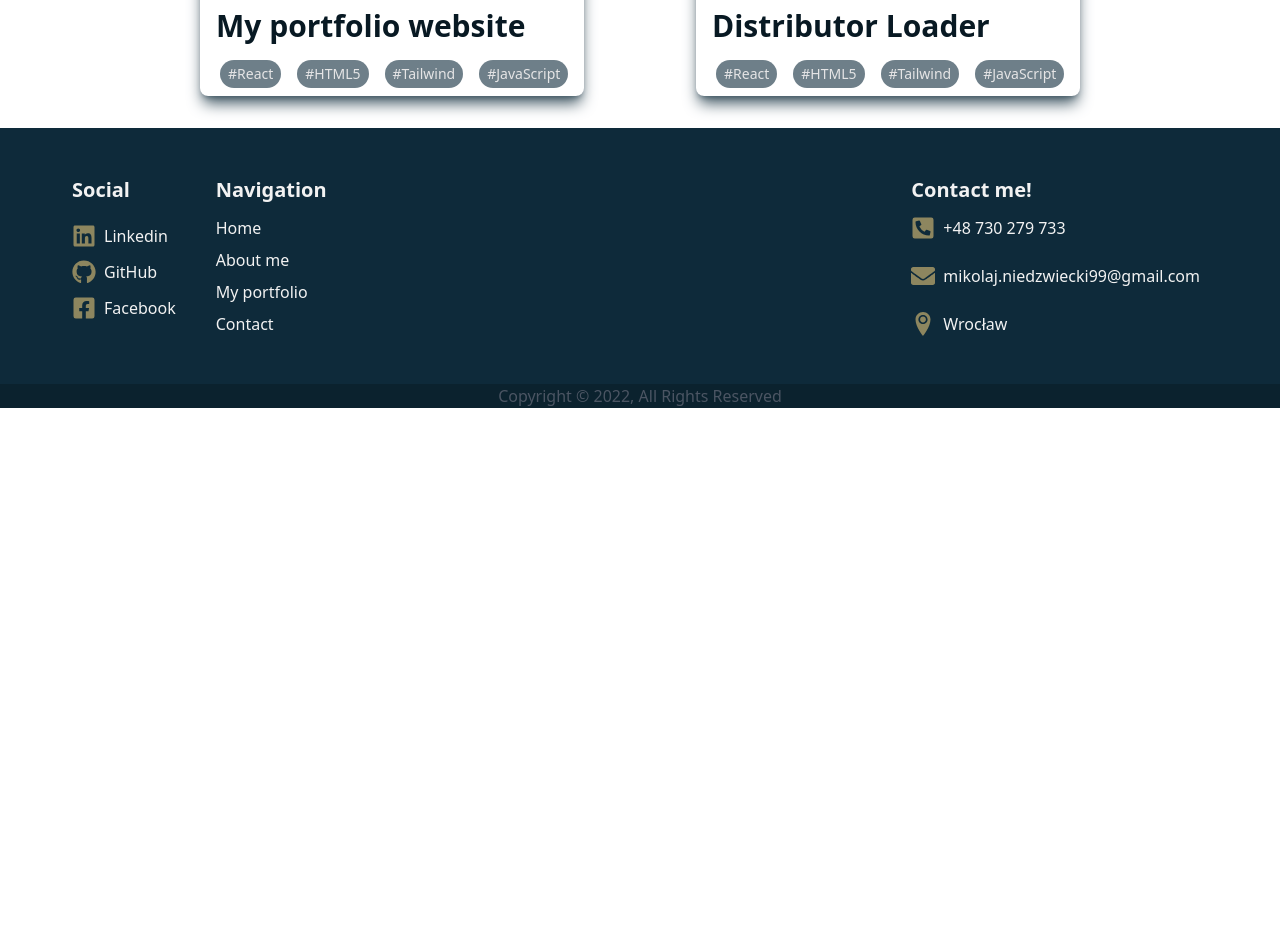
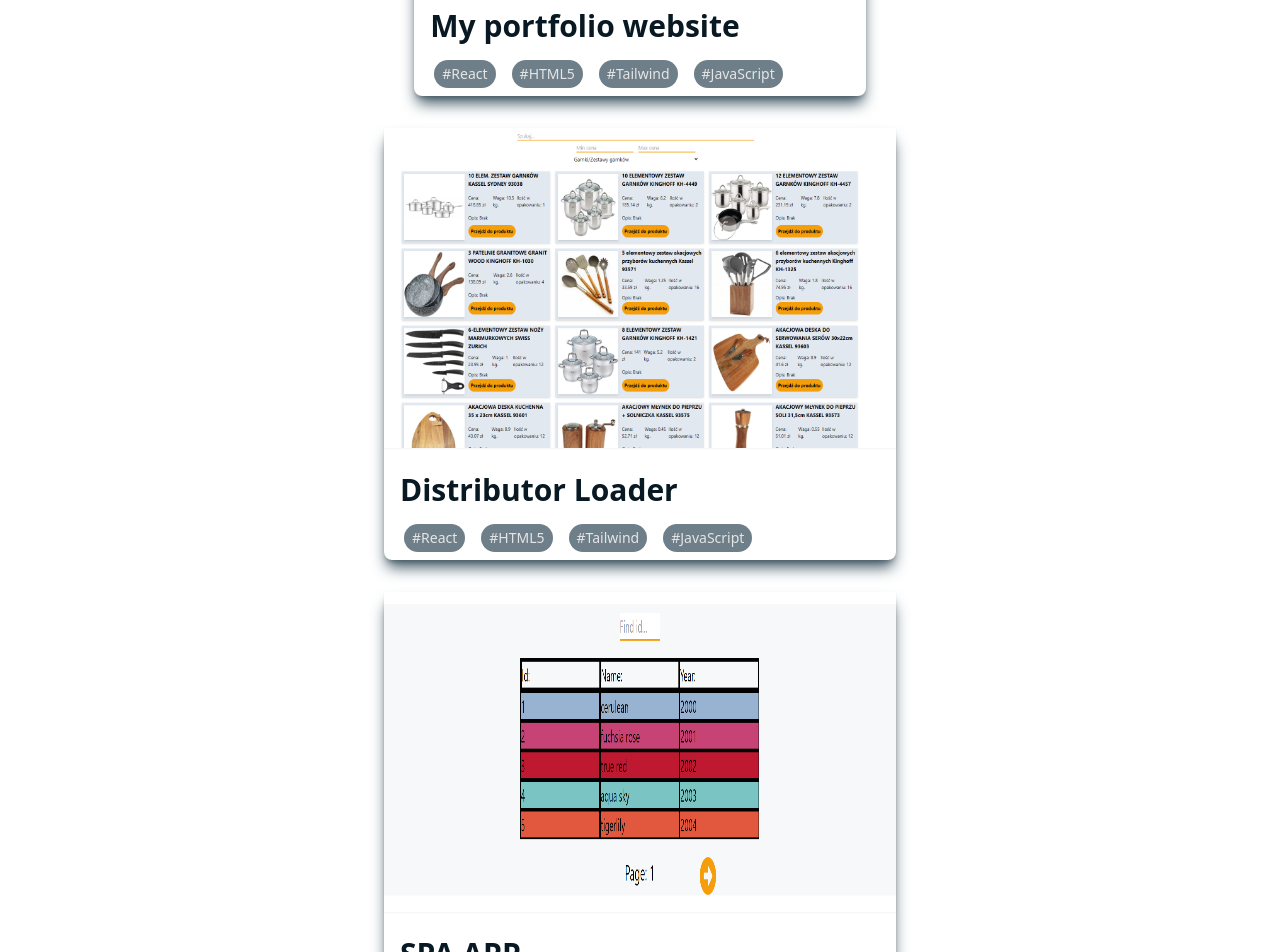
Before and after one commit to kolamaja/Portfolio, a React (Create React App) app: page /portfolio in a window 1280 px wide. Shown: the part 480-1432 px from the top of the page. Before the commit the page ends 888 px from the top, so only its background shows below. Built offline with nearby package versions, Linux system fonts and the light colour scheme.

Commit message:
feat(Portfolio) SPA APP add

```diff
--- a/src/App.js
+++ b/src/App.js
@@ -1,4 +1,3 @@
-
 import { Routes, Route } from "react-router-dom";
 import { About } from "./Pages/About";
 import { Contact } from "./Pages/Contact";
@@ -8,19 +7,23 @@ import { Portfolio } from "./Pages/Portfolio";
 import { DistributorLoader } from "./Pages/DistributorLoader";
 
 function App() {
-	return (
-		<Routes>
-			<Route  path="/" element={<Home />} />
-			<Route path="/about" element={<About />}/>
-			<Route path="/portfolio" element={<Portfolio />}/>
-			<Route path="/contact" element={<Contact />}/>
-			<Route path="/distributor" element={<DistributorLoader/>}/>
-			<Route path="*" element={<PageNotFound />}/>
-
-
-
-		</Routes>
-	);
+  return (
+    <Routes>
+      <Route path="/" element={<Home />} />
+      <Route path="/about" element={<About />} />
+      <Route path="/portfolio" element={<Portfolio />} />
+      <Route path="/contact" element={<Contact />} />
+      <Route path="/distributor" element={<DistributorLoader />} />
+      <Route
+        path="/spa"
+        component={() => {
+          window.location.href = "https://deft-kataifi-80f7ca.netlify.app/";
+          return null;
+        }}
+      />
+      <Route path="*" element={<PageNotFound />} />
+    </Routes>
+  );
 }
 
 export default App;
--- a/src/Pages/Portfolio.js
+++ b/src/Pages/Portfolio.js
@@ -2,6 +2,7 @@ import React from "react";
 import { Footer } from "../components/Footer";
 import porf1 from "../img/portf1.JPG";
 import dist1 from "../img/dist1.PNG";
+import spa1 from "../img/spa1.PNG";
 
 import NavBar from "../components/NavBar";
 import { PortfolioElement } from "../components/PortfolioElement";
@@ -33,6 +34,16 @@ export const Portfolio = () => {
               tag4="#JavaScript"
             />
           </Link>
+          <a target={"_blank"} href="https://deft-kataifi-80f7ca.netlify.app/" rel="noreferrer">
+            <PortfolioElement
+              img={spa1}
+              title="SPA APP"
+              tag1="#React"
+              tag2="#HTML5"
+              tag3="#Tailwind"
+              tag4="#TypeScript"
+            />
+          </a>
         </div>
       </div>
       <Footer />
--- a/src/components/PortfolioElement.js
+++ b/src/components/PortfolioElement.js
@@ -2,9 +2,9 @@ import React from "react";
 
 export const PortfolioElement = (props) => {
   return (
-    <div className="flex flex-col mt-8 mx-0 lg:mx-6 hover:scale-110 rounded-lg w-auto lg:max-w-sm shadow-elephant-400   shadow-lg">
+    <div className="flex flex-col mt-8 mx-0 lg:mx-6 hover:scale-110 rounded-lg w-auto lg:max-w-lg shadow-elephant-400   shadow-lg">
       <img
-        className=" max-w-lg lg:h-80 h-52  shadow-sm  mb-4  "
+        className=" max-w-xl lg:h-80 h-52  shadow-sm  mb-4  "
         src={props.img}
         alt={props.img}
       ></img>
```
Also changed, not shown: src/img/spa1.PNG (added).
